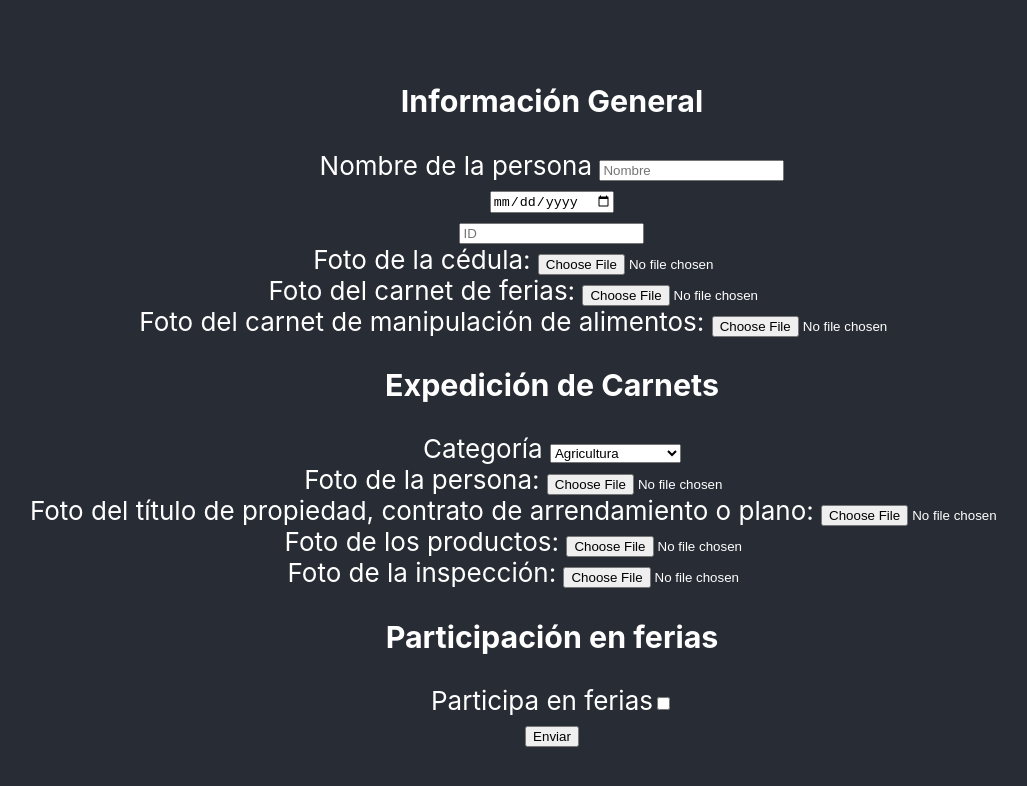
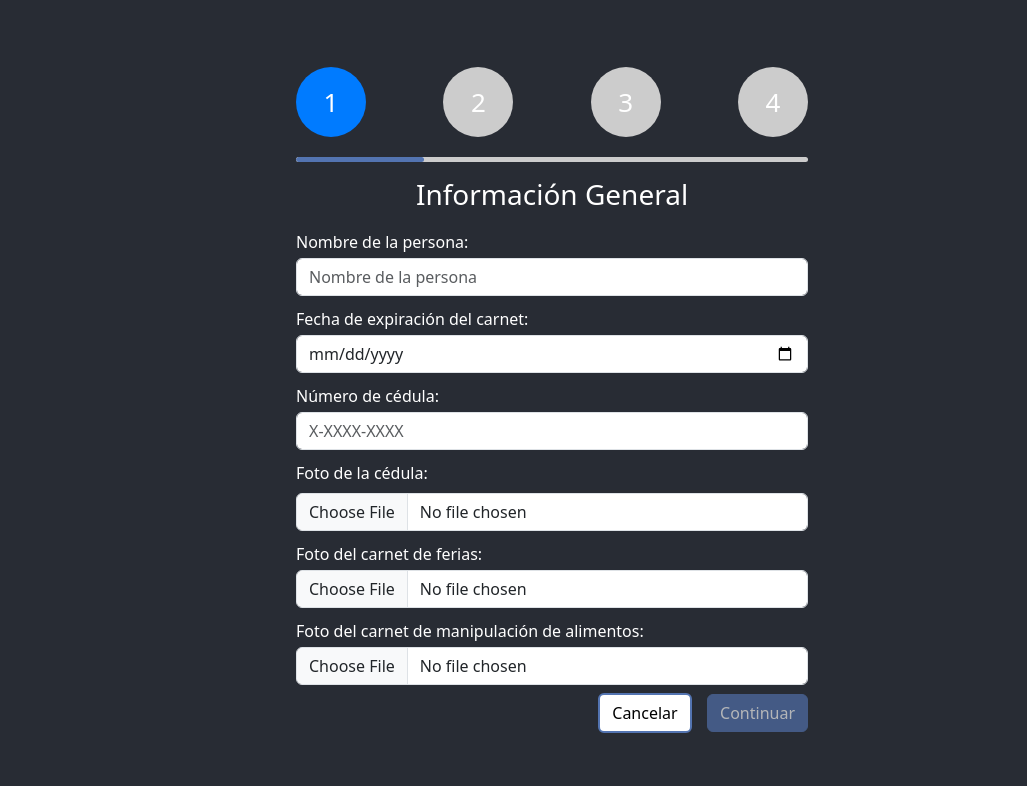
Before and after one commit to RichardGarita/CACSA, a React (Create React App) app in the folder frontend/: page / in a window 1280 px wide. Shown: the top 786 px of the page, without its empty margins (88-1115 px from the left). Built offline with nearby package versions, Linux system fonts and the light colour scheme.

Commit message:
Stylized the add producer module

```diff
--- a/frontend/package.json
+++ b/frontend/package.json
@@ -7,8 +7,10 @@
     "@testing-library/react": "^13.4.0",
     "@testing-library/user-event": "^13.5.0",
     "axios": "^1.6.8",
+    "bootstrap": "^5.3.3",
     "react": "^18.2.0",
     "react-dom": "^18.2.0",
+    "react-dropzone": "^14.2.3",
     "react-hook-form": "^7.51.2",
     "react-scripts": "5.0.1",
     "web-vitals": "^2.1.4"
--- a/frontend/src/App.js
+++ b/frontend/src/App.js
@@ -1,6 +1,8 @@
+import 'bootstrap/dist/css/bootstrap.css'
 import './App.css';
 import AddProducer from './agregarProductor';
 import ViewProducer from './verProductor';
+
 
 function App() {
   return (
--- a/frontend/src/agregarProductor.js
+++ b/frontend/src/agregarProductor.js
@@ -1,20 +1,68 @@
-import React, { useState } from 'react';
+import React, { useState, useCallback } from 'react';
+import {useDropzone} from 'react-dropzone'
 import { useForm } from 'react-hook-form';
 import axios from 'axios';
+import './styles/AddProducer.css'
+
+const MAX_STEPS = 4;
 
 const URL_API = 'http://localhost:4223/api/productor/create'; // URL de la ruta de carga del servidor
 
 const AddProducer = () => {
-    const { register, handleSubmit } = useForm();
+    const {register, handleSubmit, formState: { errors, isValid },  } = useForm({mode: "all"});
     const [fairParticipationChecked, setFairParticipationChecked] = useState(false);
+    const [formStep, setFormStep] = useState(0);
+    const [droppedFiles, setDroppedFiles] = useState([]);
+
+    const progress = (formStep + 1) / MAX_STEPS * 100; // Calculate progress percentage
+
+    const onDrop = useCallback(acceptedFiles => {
+        if(acceptedFiles?.length) {
+            setDroppedFiles(previousDroppedFiles => [
+                ...previousDroppedFiles,
+                ...acceptedFiles.map(file =>
+                    Object.assign(file, {preview: URL.createObjectURL(file)})
+                )
+            ])
+        }
+    }, [])
+    const {getRootProps, getInputProps, isDragActive} = useDropzone({onDrop})
+
+    const completeFormStep = () => {
+        setFormStep(cur => cur + 1);
+    }
+
+    const returnFormStep = () => {
+        setFormStep(cur => cur - 1);
+    }
+
+    const renderPrevButton = () => {
+        if (formStep === 0) {
+            return (
+                <button type="button" className='btn cancel'>Cancelar</button>
+            )
+        } else {
+            return (
+                <button type="button" className='btn cancel' onClick={returnFormStep}>Anterior</button>
+            )
+        }
+    }
+
+    const renderNextButton = () => {
+        if (formStep === MAX_STEPS-1) {
+            return (
+                <button disabled={!isValid} type="submit" className='btn continue'>Finalizar</button>
+            )
+        } else {
+            return (
+                <button disabled={!isValid} type="button" className='btn continue' onClick={completeFormStep}>Continuar</button>
+            )
+        }
+    }
 
 
     const roles = ['idScreenShot', 'fairPass', 'foodHandling',
                   'profilePic', 'propertyTitle', 'products', 'inspection'];
-
-    const handleCheckboxChange = () => {
-        setFairParticipationChecked(!fairParticipationChecked);
-    };
 
     const onSubmit = async (data) => {
       try {
@@ -51,68 +99,118 @@ const AddProducer = () => {
       }
     };
 
+    const renderProgressIndicator = () => {
+        const progressIndicator = [];
+        for (let i = 0; i < MAX_STEPS; i++) {
+            progressIndicator.push(
+                <div key={i} className={`step ${formStep === i ? 'active' : ''}`}>
+                    {i + 1}
+                </div>
+            );
+        }
+
         return (
+            <div className='progress-indicator'>
+                {progressIndicator}
+            </div>
+        );
+    };
+
+    return (
+        <div className='add-producer'>
+            {renderProgressIndicator()}
+            <div className="progress">
+                <div className="progress-bar" style={{ width: `${progress}%` }}></div>
+            </div>
             <form onSubmit={handleSubmit(onSubmit)}>
-        <div>
+                {formStep === 0 && (
+                    <section>
                         <h3>Información General</h3>
                         <div className='form-group'>
-            <label htmlFor="name">Nombre de la persona </label>
-            <input required type="text" placeholder="Nombre" name='name' {...register('name')} />
+                            <label htmlFor="name">Nombre de la persona: </label>
+                            <input type="text" placeholder="Nombre de la persona" id='name' className='form-control'
+                                {...register('name', {required: {value: true, message: 'Por favor escriba el nombre'}})} />
+                            {errors.name && <p className='error-text'>{errors.name.message}</p>}
                         </div>
                         <div className='form-group'>
-            <input required type="date" placeholder="Fecha" {...register('date')} />
+                            <label htmlFor="name">Fecha de expiración del carnet: </label>
+                            <input required type="date" className='form-control'
+                                {...register('date', {required: {value: true, message: 'Por favor seleccione una fecha'}})} />
+                            {errors.date && <p className='error-text'>{errors.date.message}</p>}
                         </div>
                         <div className='form-group'>
-            <input type="text" required placeholder="ID" {...register('id')} />
+                            <label htmlFor="name">Número de cédula: </label>
+                            <input type="text" required placeholder="X-XXXX-XXXX" className='form-control'
+                                {...register('id', {required: {value: true, message: 'Por favor escriba cédula'}})} />
+                            {errors.id && <p className='error-text'>{errors.id.message}</p>}
                         </div>
                         <div className='form-group'>
-            <label htmlFor="idScreenShot">Foto de la cédula: </label>
-            <input type='file' required name="idScreenShot" {...register('idScreenShot')}/>
+                            <label htmlFor="idScreenShot" className='form-label'>Foto de la cédula: </label>
+                            <input type='file' required name="idScreenShot" className='form-control'
+                                {...register('idScreenShot', {required: {value: true, message: 'Por favor seleccione un archivo'}})} />
+                            {errors.idScreenShot && <p className='error-text'>{errors.idScreenShot.message}</p>}
                         </div>
                         <div className='form-group'>
                             <label htmlFor="fairPass">Foto del carnet de ferias: </label>
-            <input type="file" required name="fairPass" {...register('fairPass')} />
+                            <input type="file" required name="fairPass" className='form-control'
+                                {...register('fairPass', {required: {value: true, message: 'Por favor seleccione un archivo'}})} />
+                            {errors.fairPass && <p className='error-text'>{errors.fairPass.message}</p>}
                         </div>
                         <div className='form-group'>
                             <label htmlFor="foodHandling">Foto del carnet de manipulación de alimentos: </label>
-            <input type="file" required name="foodHandling" {...register('foodHandling')} />
+                            <input type="file" required name="foodHandling" className='form-control'
+                                {...register('foodHandling', {required: {value: true, message: 'Por favor seleccione un archivo'}})} />
+                            {errors.foodHandling && <p className='error-text'>{errors.foodHandling.message}</p>}
                         </div>
-        </div>
+                    </section>
+                )}
 
-        <div>
+                {formStep === 1 && (
+                    <section>
                         <h3>Expedición de Carnets</h3>
                         <div className='form-group'>
                             <label htmlFor="category">Categoría </label>
-            <select required type="select" name='category' {...register('category')}>
+                            <select required type="select" name='category' className='form-control' {...register('category')}>
                             <option value={"agriculture"}>Agricultura</option>
                             <option value={"smallIndustry"}>Pequeña Industria</option>
                             </select>
                         </div>
                         <div className='form-group'>
                             <label htmlFor="profilePic">Foto de la persona: </label>
-            <input type="file" required name="profilePic" {...register('profilePic')} />
+                            <input type="file" required name="profilePic" className='form-control'
+                                {...register('profilePic', {required: {value: true, message: 'Por favor seleccione un archivo'}})} />
+                            {errors.profilePic && <p className='error-text'>{errors.profilePic.message}</p>}
                         </div>
                         <div className='form-group'>
                             <label htmlFor="propertyTitle">Foto del título de propiedad, contrato de arrendamiento o plano: </label>
-            <input type="file" required name="propertyTitle" {...register('propertyTitle')} />
+                            <input type="file" required name="propertyTitle" className='form-control'
+                                {...register('propertyTitle', {required: {value: true, message: 'Por favor seleccione un archivo'}})} />
+                            {errors.propertyTitle && <p className='error-text'>{errors.propertyTitle.message}</p>}
                         </div>
                         <div className='form-group'>
                             <label htmlFor="products">Foto de los productos: </label>
-            <input type="file" required name="products" {...register('products')} />
+                            <input type="file" required name="products" className='form-control'
+                                {...register('products', {required: {value: true, message: 'Por favor seleccione un archivo'}})} />
+                            {errors.products && <p className='error-text'>{errors.products.message}</p>}
                         </div>
                         <div className='form-group'>
                             <label htmlFor="inspection">Foto de la inspección: </label>
-            <input type="file" required name="inspection" {...register('inspection')} />
+                            <input type="file" required name="inspection" className='form-control'
+                                {...register('inspection', {required: {value: true, message: 'Por favor seleccione un archivo'}})} />
+                            {errors.inspection && <p className='error-text'>{errors.inspection.message}</p>}
                         </div>
-        </div>
+                    </section>
+                )}
 
-        <div>
+                {formStep === 2 && (
+                    <section>
                         <h3>Participación en ferias</h3>
-          <div className='form-group'>
-              <label htmlFor='fairParticipation'>Participa en ferias</label>
+                    <div className='form-group form-check form-switch'>
+                        <label htmlFor='fairParticipation' className='form-check-label'>Participa en ferias</label>
                         <input
                             id='fairParticipation'
                             name='fairParticipation'
+                            className='form-check-input'
                             type="checkbox"
                             checked={fairParticipationChecked}
                             onClick={(e) => {setFairParticipationChecked(e.target.checked);}}
@@ -123,26 +221,56 @@ const AddProducer = () => {
                         <div>
                         <div className='form-group'>
                             <label htmlFor="fairLocality">Localidad de la feria </label>
-                <select required type="select" name='fairLocality' {...register('fairLocality')}>
+                            <select required type="select" name='fairLocality' className='form-control' {...register('fairLocality')}>
                             <option value={"Santa Ana"}>Santa Ana </option>
                             <option value={"Hatillo"}>Hatillo</option>
                             </select>
                         </div>
                         <div className='form-group'>
                             <label htmlFor="permits">Foto de los permisos: </label>
-                <input type="file" required name="permits" {...register('permits')} />
+                            <input type="file" required name="permits" className='form-control'
+                                {...register('permits', {required: {value: true, message: 'Por favor seleccione un archivo'}})} />
+                            {errors.permits && <p className='error-text'>{errors.permits.message}</p>}
                         </div>
                         <div className='form-group'>
                             <label htmlFor="memos">Foto de los memos: </label>
-                <input type="file" required name="memos" {...register('memos')} />
+                            <input type="file" required name="memos" className='form-control'
+                                {...register('memos', {required: {value: true, message: 'Por favor seleccione un archivo'}})} />
+                            {errors.memos && <p className='error-text'>{errors.memos.message}</p>}
                         </div>
                         </div>
                     }
+                    </section>
+                )}
 
+                {formStep === 3 && (
+                    <section>
+                        <h3>Otros Archivos</h3>
+                        <div {...getRootProps({className: 'drop-zone'})}>
+                        <input {...getInputProps()} />
+                        {
+                            isDragActive ?
+                            <p>Drop the files here ...</p> :
+                            <p>Drag 'n' drop some files here, or click to select files</p>
+                        }
                         </div>
 
-        <button type="submit">Enviar</button>
+                        <ul>
+                            {droppedFiles.map(file => (
+                                <li key={file.name}>
+                                    <img src={file.preview} alt='' width={100} height={100} onLoad={() => {URL.revokeObjectURL(file.preview)}}></img>
+                                </li>
+                            ))}
+                        </ul>
+                    </section>
+                )}
+
+                <div className='button-section'>
+                    {renderPrevButton()}
+                    {renderNextButton()}
+                </div>
             </form>
+        </div>
     );
   };
 
--- /dev/null
+++ b/frontend/src/styles/AddProducer.css
@@ -0,0 +1,77 @@
+.add-producer {
+    width: 40%;
+}
+
+.progress-indicator {
+    display: flex;
+    justify-content: space-between;
+    margin-bottom: 20px;
+}
+
+.step {
+    width: 70px;
+    height: 70px;
+    border-radius: 50%;
+    background-color: #ccc;
+    display: flex;
+    justify-content: center;
+    align-items: center;
+    color: #fff;
+}
+
+.step.active {
+    background-color: #007bff; /* Change color as needed */
+}
+
+
+.progress {
+    height: 5px;
+    width: 100%;
+    background-color: #ccc;
+    border-radius: 40px;
+    margin-bottom: 3%;
+}
+
+.progress-bar {
+    height: 100%;
+	background-color: #5374B1;
+	border-radius: 40px;
+	text-align: right;
+}
+
+.add-producer .form-group {
+    text-align: left;
+}
+
+.add-producer .form-group label{
+    font-size: 1rem;
+}
+
+.error-text {
+    font-size: 1rem;
+    color: red;
+    margin-bottom: 0;
+}
+
+.add-producer .drop-zone {
+    border: 2px solid #5374B1;
+    padding: 10%;
+}
+
+.add-producer .button-section{
+    margin-top: 1%;
+    text-align: right;
+}
+
+.add-producer .continue{
+    background-color: #5374B1;
+    border-color: #5374B1;
+    color: #fff;
+    margin-left: 3%;
+}
+
+.add-producer .cancel{
+    border: 2px solid #5374B1;
+    background-color: #FFFFFF;
+    color: #000000;
+}
```
Also changed, not shown: 1 other file (tests, documents, lock files or other folders). Lines whose indentation alone changed are shown as unchanged.
